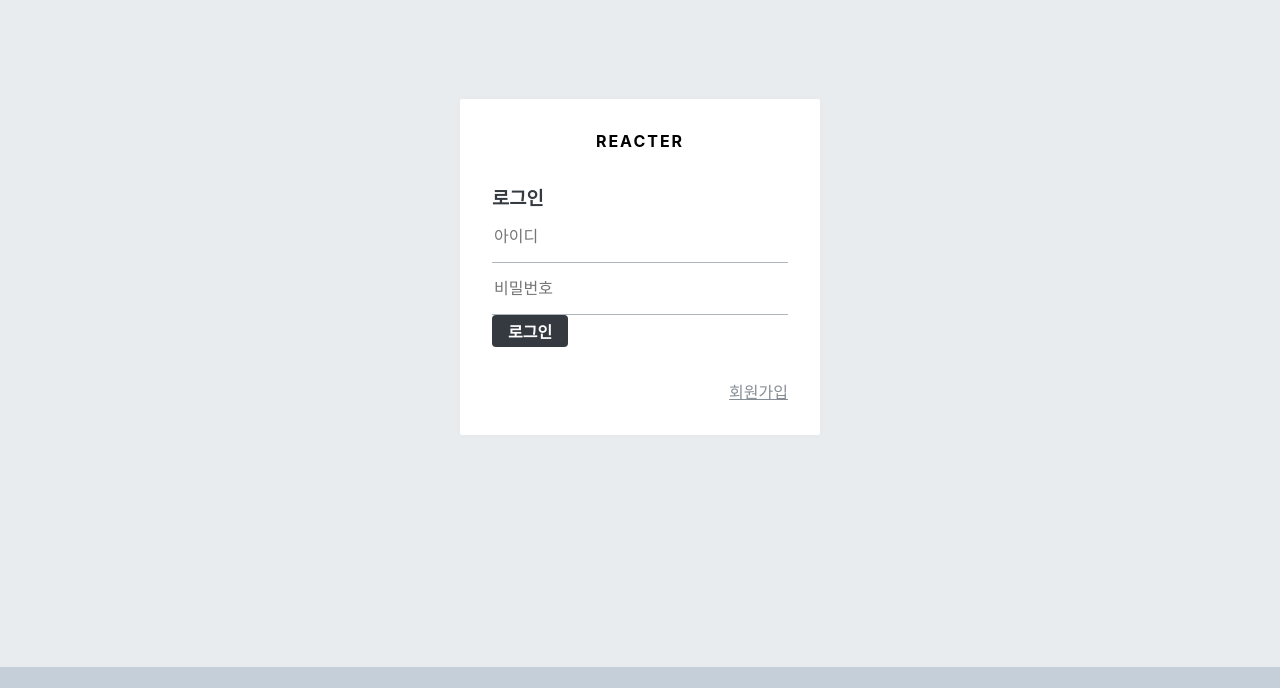
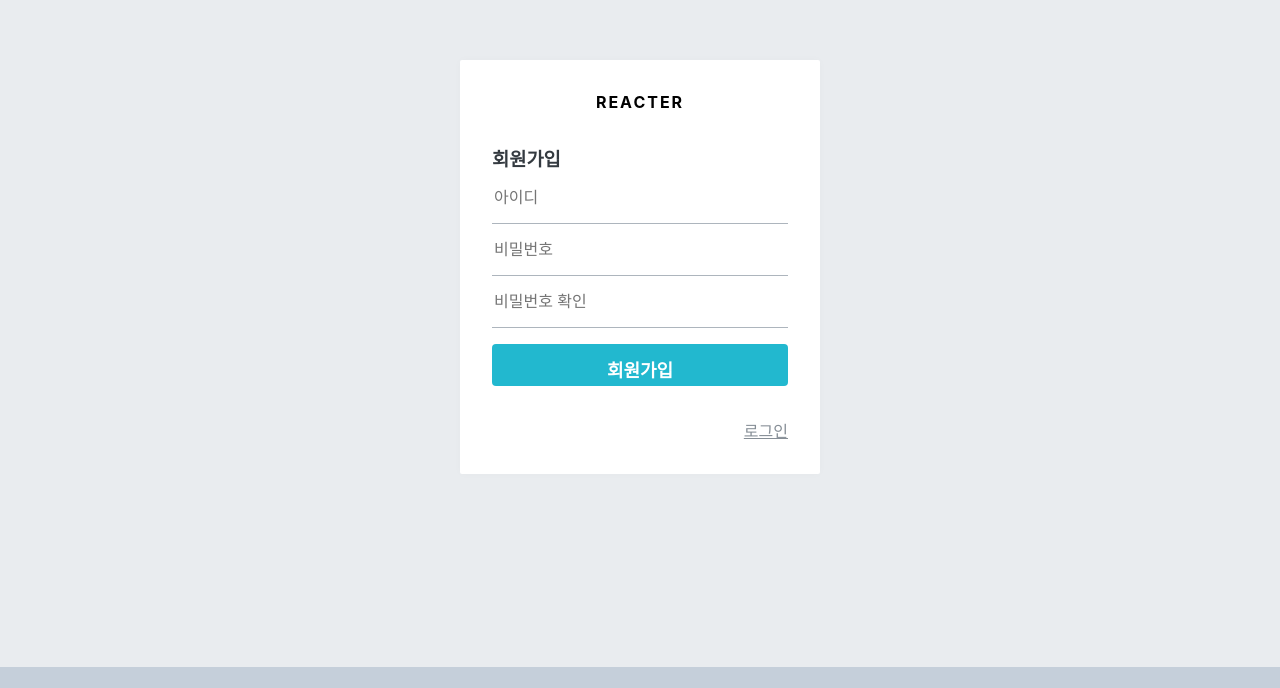
Before and after one commit to ohoCoding/werow_client, a React (Create React App) app: page /register in a window 1280 px wide. Shown: the part 133-821 px from the top of the page. Built offline with nearby package versions, Linux system fonts and the light colour scheme.

Commit message:
Login& Register Form Developing

```diff
--- a/src/components/auth/AuthForm.js
+++ b/src/components/auth/AuthForm.js
@@ -1,22 +1,57 @@
-import React from "react";
+import React, { useEffect } from "react";
 import styled from "styled-components";
 import palette from "../../lib/styles/palette";
 import Button from "../common/Button";
 import { Link } from "react-router-dom";
 /* 회원가입 또는 로그인 폼을 보여줘 */
+const textMap = {
+  login: '로그인',
+  register: '회원가입',
+};
 
-const AuthForm = () => {
+const AuthForm = ({ type , form , onChange, onSubmit}) => {
+  const text = textMap[type];
+  useEffect(() => {
+    console.log(text);
+  })
   return (
     <AuthFormBlock>
-      <h3>로그인</h3>
-      <form>
-        <StyledInput autoComplete="username" name="username" placeholder="아이디"/>
-        <StyledInput autoComplete="password" name="password" placeholder="비밀번호"
-         type="password"/>
-        <Button>로그인</Button>
+      <h3>{text}</h3>
+      <form onSubmit ={onSubmit}>
+        <StyledInput
+          autoComplete="username"
+          name="username"
+          placeholder="아이디"
+          onChange={onChange}
+          value={form.username}/>
+        <StyledInput
+          autoComplete="new-password"
+          name="password"
+          placeholder="비밀번호"
+          type="password"
+          onChange={onChange}
+          value={form.password}/>
+        {type === 'register' && (
+         <StyledInput
+         autoComplete="new-password"
+         name="passwordConfirm"
+         placeholder="비밀번호 확인"
+         type="password"
+         onChange={onChange}
+         value={form.passwordConfirm}/>
+        )}
+        <ButtonWithMarginTop cyan fullWidth style ={{marginTop: '1rem'}}>
+          {text}
+        </ButtonWithMarginTop>
       </form>
       <Footer>
-        <Link to="register">회원가입</Link>
+        {type === 'login' ? (
+          <Link to="/register">회원가입</Link>
+
+        ) : (
+          <Link to="/login">로그인</Link>
+        )}
+
       </Footer>
     </AuthFormBlock>
   );
@@ -67,4 +102,8 @@
   }
 `;
 
+const ButtonWithMarginTop = styled(Button)`\
+  margin-top: 1rem;
+`;
+
 export default AuthForm;
--- a/src/components/common/Button.js
+++ b/src/components/common/Button.js
@@ -1,5 +1,5 @@
 import React from "react";
-import styled from "styled-components";
+import styled , { css } from "styled-components";
 import palette from "../../lib/styles/palette";
 
 const StyledButton = styled.button`
@@ -16,6 +16,22 @@
   &:hover{
     background: ${palette.gray[6]};
   }
+  ${props =>
+    props.fullWidth &&
+    css`
+      padding-top: 0.75rem;
+      padding-bottom: 0%.75rem;
+      width: 100%;
+      font-size: 1.125rem;
+      `}
+  ${props =>
+    props.cyan &&
+    css`
+     background: ${palette.cyan[5]};
+     & :hover {
+       background: ${palette.cyan[4]};
+     }
+     `}
 `;
 
 const Button = props => <StyledButton {...props} />;
--- /dev/null
+++ b/src/containers/auth/LoginForm.js
@@ -0,0 +1,42 @@
+import React, {useDebugValue, useEffect} from "react";
+import { useDispatch, useSelector } from "react-redux";
+import { changeField, initializeForm } from "../../modules/auth";
+import AuthForm from "../../components/auth/AuthForm";
+
+const LoginForm = () => {
+  const dispatch = useDispatch();
+  const { form } = useSelector(({auth}) => ({
+    form: auth.login
+  }));
+  //인풋 배경 이벤트 핸들러
+  const onChange = e => {
+    const { value, name } = e.target;
+    dispatch(
+      changeField({
+        form: 'login',
+        key: name,
+        value
+      })
+    );
+  };
+
+  //폼 등록 이벤트 핸들러
+  const onSubmit = e => {
+    e.preventDefault();
+  };
+
+  // 컴포넌트가 처음 렌더링 될때 form을 초기화함
+  useEffect(()=> {
+    dispatch(initializeForm('login'));
+  },[dispatch]);
+
+  return(
+    <AuthForm
+      type ="login"
+      form = {form}
+      onChange ={onChange}
+      onSubmit = {onSubmit}
+    />
+  );
+};
+export default LoginForm;
--- /dev/null
+++ b/src/containers/auth/RegisterForm.js
@@ -0,0 +1,42 @@
+import React, {useDebugValue, useEffect} from "react";
+import { useDispatch, useSelector } from "react-redux";
+import { changeField, initializeForm } from "../../modules/auth";
+import AuthForm from "../../components/auth/AuthForm";
+
+const RegisterForm = () => {
+  const dispatch = useDispatch();
+  const { form } = useSelector(({auth}) => ({
+    form: auth.register
+  }));
+  //인풋 배경 이벤트 핸들러
+  const onChange = e => {
+    const { value, name } = e.target;
+    dispatch(
+      changeField({
+        form: 'register',
+        key: name,
+        value
+      })
+    );
+  };
+
+  //폼 등록 이벤트 핸들러
+  const onSubmit = e => {
+    e.preventDefault();
+  };
+
+  // 컴포넌트가 처음 렌더링 될때 form을 초기화함
+  useEffect(()=> {
+    dispatch(initializeForm('register'));
+  },[dispatch]);
+
+  return(
+    <AuthForm
+      type ="register"
+      form = {form}
+      onChange ={onChange}
+      onSubmit = {onSubmit}
+    />
+  );
+};
+export default RegisterForm;
--- a/src/modules/auth.js
+++ b/src/modules/auth.js
@@ -1,13 +1,54 @@
 import {createAction, handleActions } from 'redux-actions';
+import produce from 'immer';
 
+//액션이름 정의
+const CHANGE_FIELD = 'auth/CHANGE_FIELD';
 const SAMPLE_ACTION = 'auth/SAMPLE_ACTION';
+const INITIALIZE_FORM = 'auth/INITIALIZE_FORM';
 
-export const sampleAction = createAction(SAMPLE_ACTION);
+// 액션 객체를 만드는 액션 생성함수 작성
+// export const sampleAction = createAction(SAMPLE_ACTION);
 
-const initialState = {};
+export const changeField = createAction(
+  CHANGE_FIELD,
+  ({form, key, value}) => ({
+    form, //register, login
+    key, // username, password, passwordConfirm
+    value, // 실제 바꾸려는 값
+  }),
+);
+
+export const initializeForm = createAction(
+  INITIALIZE_FORM,
+  form => form); //register login
+
+
+// reducer 함수가 맨 처음 호출될 때는 state 값이 undefined
+// 값이 undefined로 주어졌을 때는 initialState을 기본값으로 설정하기 위해
+// 함수 파라미터 쪽에 기본값 설정
+const initialState = {
+  register:{
+    username: '',
+    password: '',
+    passwordConfirm: '',
+  },
+  login: {
+    username: '',
+    password: '',
+  },
+};
+
 const auth = handleActions(
   {
-    [SAMPLE_ACTION]: (state, action ) => state,
+    // [SAMPLE_ACTION]: (state, action ) => state,
+       [CHANGE_FIELD] : ( state, {payload: {form, key, value}}) =>
+        produce(state, draft => {
+          draft[form][key] = value; //state.register.username을 바꾼다
+        }),
+       [INITIALIZE_FORM]: (state, {payload: form}) => ({
+         ...state,
+         [form] : initialState[form],
+       }),
   },
   initialState,
 );
--- a/src/pages/LoginPage.js
+++ b/src/pages/LoginPage.js
@@ -1,12 +1,13 @@
 import React from 'react';
 import AuthForm from '../components/auth/AuthForm';
 import AuthTemplate from '../components/auth/AuthTemplate';
+import LoginForm from '../containers/auth/LoginForm';
 
 
 const LoginPage = () => {
   return(
     <AuthTemplate>
-      <AuthForm/>
+      <LoginForm/>
     </AuthTemplate>
   );
 };
--- a/src/pages/PostListPage.js
+++ b/src/pages/PostListPage.js
@@ -1,10 +1,11 @@
 import React from "react";
 import Button from "../components/common/Button";
+import { Link } from "react-router-dom";
 
 const PostListPage = () => {
   return (
     <div>
-      <Button>버튼</Button>
+      <Link to="login"><Button>버튼</Button></Link>
     </div>
   )
 };
--- a/src/pages/RegisterPage.js
+++ b/src/pages/RegisterPage.js
@@ -1,11 +1,12 @@
 import React from 'react';
 import AuthTemplate from '../components/auth/AuthTemplate';
 import AuthForm from '../components/auth/AuthForm';
+import RegisterForm from '../containers/auth/RegisterForm';
 
 const RegisterPage = () => {
   return(
     <AuthTemplate>
-       <AuthForm/>
+       <RegisterForm/>
     </AuthTemplate>
   )
 };
```
